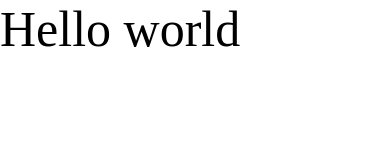
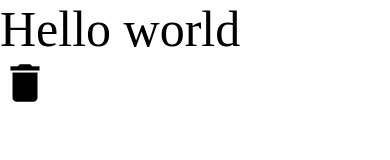
Before and after one commit to Karthikeyan8296/Socialz-RN, a React Native app: screen / in a window 390 px wide. Shown: the top 160 px of the page. Built offline with nearby package versions, Linux system fonts and the light colour scheme.

Commit message:
Vector Icon setup

```diff
--- a/App.jsx
+++ b/App.jsx
@@ -1,6 +1,7 @@
 import React from 'react';
 import {SafeAreaView, Text, View} from 'react-native';
 import {getFontFamily} from './src/assets/fonts/helper';
+import Icon from 'react-native-vector-icons/MaterialIcons';
 
 function App() {
   return (
@@ -14,6 +15,9 @@ function App() {
           }}>
           Hello world
         </Text>
+        <View>
+          <Icon name="delete" size={50} color={'black'} />
+        </View>
       </View>
     </SafeAreaView>
   );
--- a/package.json
+++ b/package.json
@@ -14,7 +14,9 @@
     "prop-types": "^15.8.1",
     "react": "18.3.1",
     "react-native": "0.75.4",
-    "react-native-svg": "^15.8.0"
+    "react-native-elements": "^3.4.3",
+    "react-native-svg": "^15.8.0",
+    "react-native-vector-icons": "^10.2.0"
   },
   "devDependencies": {
     "@babel/core": "^7.20.0",
```
Also changed, not shown: 3 other files (tests, documents, lock files or other folders).
